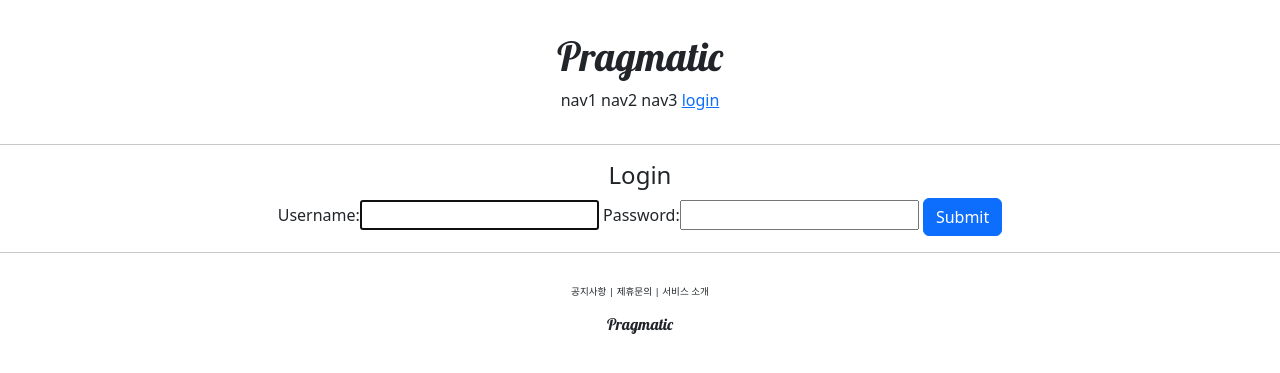
After one commit to GangHyeokLee/pragmatic, a Django app: page /account/login/ in a window 1280 px wide. The commit adds this page. Shown: the top 373 px of the page. Run offline with Django 3.2, Linux system fonts and the light colour scheme.

Commit message:
django course 22 commit: Login and Logout

```diff
--- /dev/null
+++ b/accountapp/templates/accountapp/login.html
@@ -0,0 +1,17 @@
+{% extends 'base.html' %}
+{% block content %}
+
+    <div style="text-align: center">
+        <div>
+            <h4>Login</h4>
+        </div>
+        <div>
+            <form action="" method="post">
+                {% csrf_token %}
+                {{ form }}
+                <input type="submit" class="btn btn-primary"/>
+            </form>
+        </div>
+    </div>
+
+{% endblock %}
--- a/accountapp/urls.py
+++ b/accountapp/urls.py
@@ -1,3 +1,4 @@
+from django.contrib.auth.views import LoginView, LogoutView
 from django.urls import path
 
 from accountapp.views import hello_world, AccountCreateView
@@ -7,6 +8,8 @@ app_name = 'accountapp'
 urlpatterns = [
     path('hello_world/', hello_world, name='hello_world'),
 
+    path('login/', LoginView.as_view(template_name='accountapp/login.html'), name='login'),
+    path('logout/', LogoutView.as_view(), name='logout'),
+
     path('create/', AccountCreateView.as_view(), name='create'),
-
 ]
--- a/pragmatic/settings.py
+++ b/pragmatic/settings.py
@@ -13,6 +13,7 @@ import os
 from pathlib import Path
 
 import environ
+from django.urls import reverse_lazy
 
 env = environ.Env(
     # set casting, default value
@@ -134,3 +135,6 @@ STATICFILES_DIRS = [
 # https://docs.djangoproject.com/en/3.2/ref/settings/#default-auto-field
 
 DEFAULT_AUTO_FIELD = 'django.db.models.BigAutoField'
+
+LOGIN_REDIRECT_URL = reverse_lazy('accountapp:hello_world')
+LOGOUT_REDIRECT_URL = reverse_lazy('accountapp:login')
--- a/templates/header.html
+++ b/templates/header.html
@@ -6,7 +6,15 @@
         <span>nav1</span>
         <span>nav2</span>
         <span>nav3</span>
-        <span>nav4</span>
+        {% if not user.is_authenticated %}
+            <a href="{% url 'accountapp:login' %}?next={{ request.path }}">
+                <span>login</span>
+            </a>
+            {% else %}
+            <a href="{% url 'accountapp:logout' %}?next={{ request.path }}">
+                <span>logout</span>
+            </a>
+        {% endif %}
     </div>
 
 </div>
```
Also changed, not shown: accountapp/views.py (line endings or trailing spaces).
